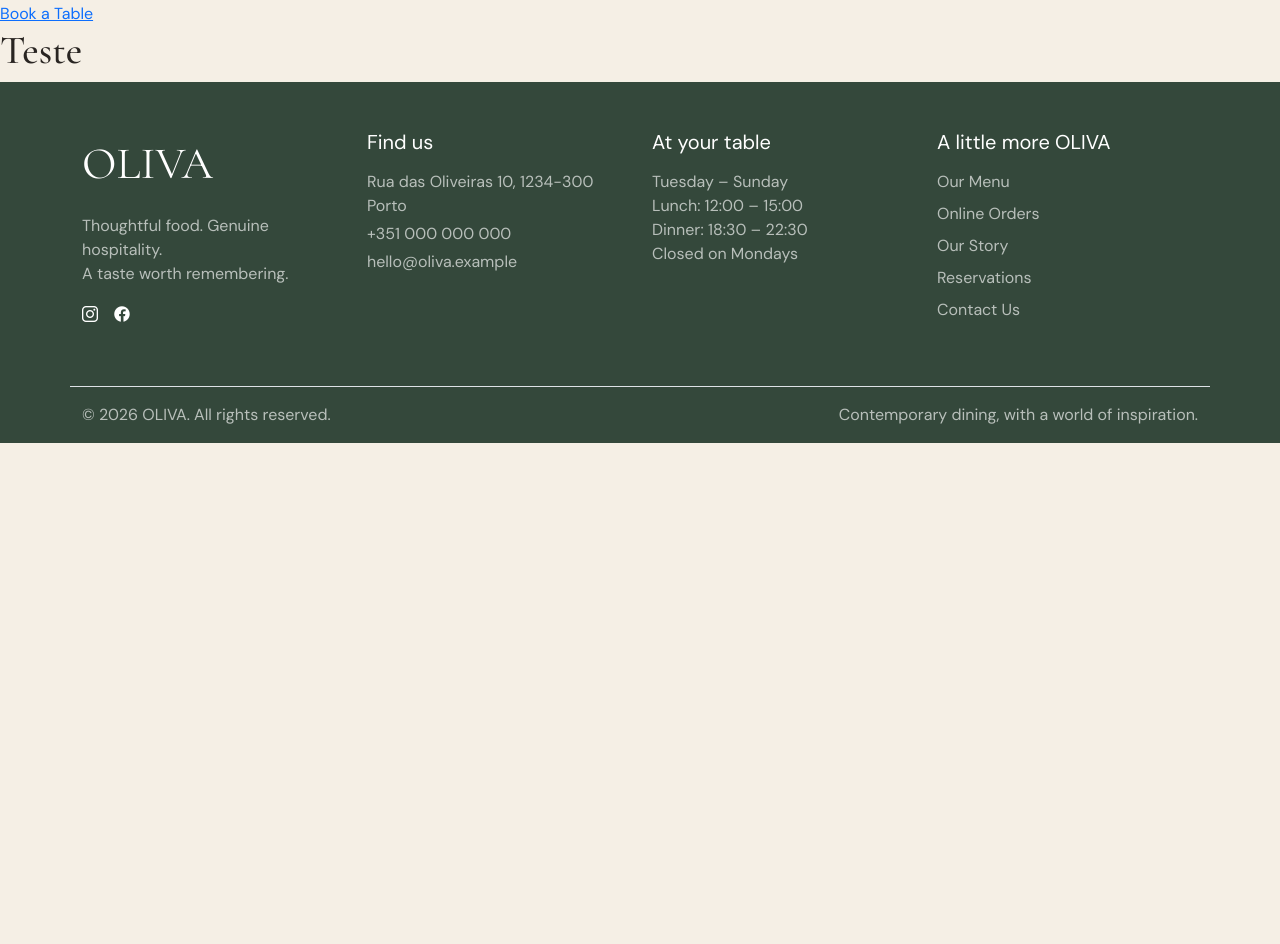
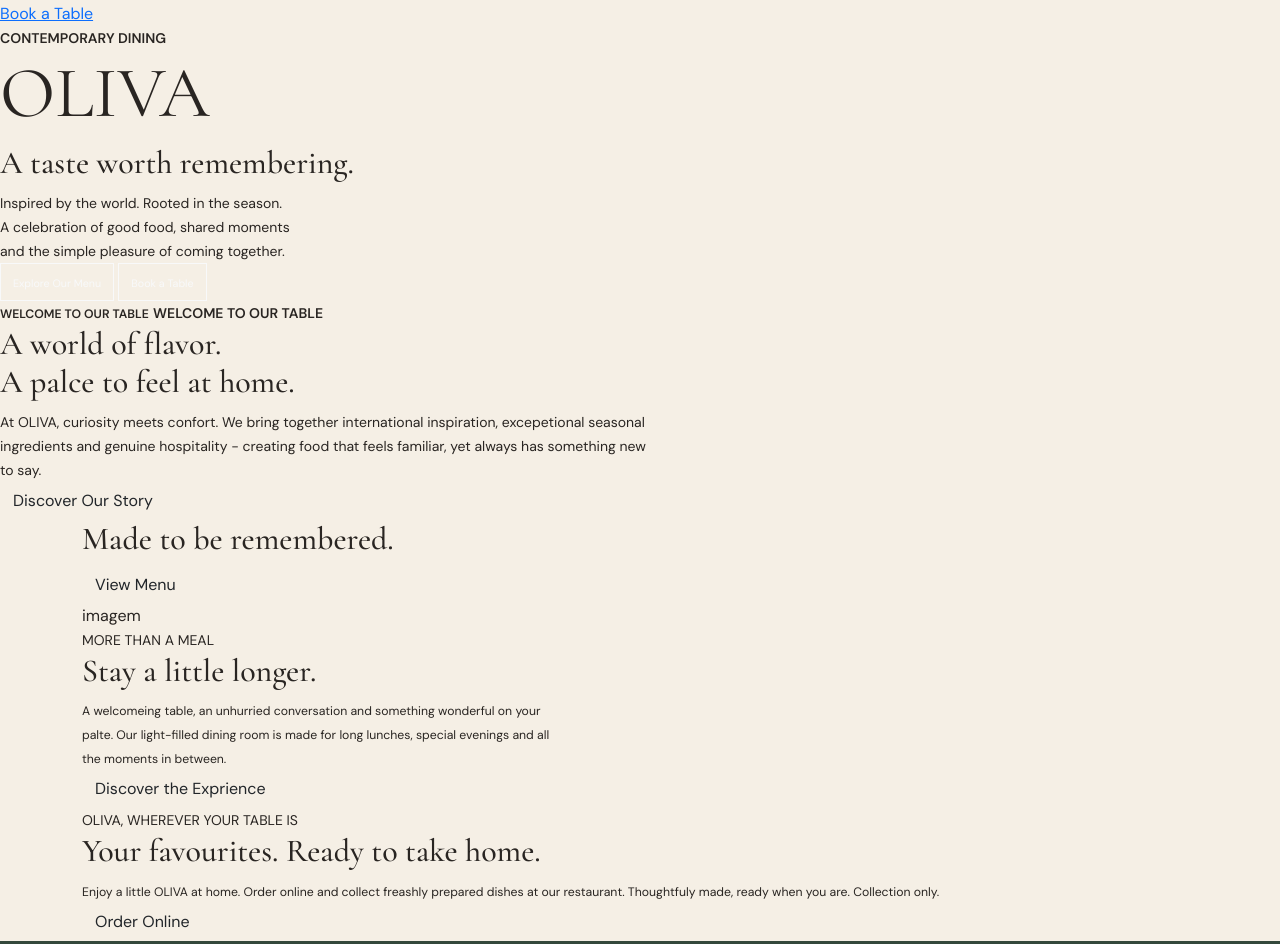
Before and after one commit to AlineDsouza/oliva-web-project, a plain HTML site: page index.html in a window 1280 px wide. Shown: the part 182-1126 px from the top of the page. Before the commit the page ends 800 px from the top, so only its background shows below. Drawn offline with nearby package versions, Linux system fonts and the light colour scheme.

Commit message:
homePage
Done the homepage base structure

```diff
--- a/index.html
+++ b/index.html
@@ -1,5 +1,6 @@
 <!DOCTYPE html>
 <html lang="en">
+
 <head>
     <meta charset="UTF-8">
     <meta name="viewport" content="width=device-width, initial-scale=1.0">
@@ -8,12 +9,15 @@
     <!-- Google Fonts -->
     <link rel="preconnect" href="https://fonts.googleapis.com">
     <link rel="preconnect" href="https://fonts.gstatic.com" crossorigin>
-    <link href="https://fonts.googleapis.com/css2?family=Cormorant+Garamond:ital,wght@0,400;0,500;0,600;1,400;1,500;1,600&family=DM+Sans:wght@400;500;600&display=swap" rel="stylesheet">
+    <link
+        href="https://fonts.googleapis.com/css2?family=Cormorant+Garamond:ital,wght@0,400;0,500;0,600;1,400;1,500;1,600&family=DM+Sans:wght@400;500;600&display=swap"
+        rel="stylesheet">
 
     <!--Link bootstrap-->
-     <link href="https://cdn.jsdelivr.net/npm/bootstrap@5.3.9/dist/css/bootstrap.min.css" rel="stylesheet" integrity="sha384-yEPZ7jP9S0QKiUQ0m3jjsO4ProIW7wvR9gXkI7JOGa2XVsw53Yke2bsdkBbjmmiX" crossorigin="anonymous">
+    <link href="https://cdn.jsdelivr.net/npm/bootstrap@5.3.9/dist/css/bootstrap.min.css" rel="stylesheet"
+        integrity="sha384-yEPZ7jP9S0QKiUQ0m3jjsO4ProIW7wvR9gXkI7JOGa2XVsw53Yke2bsdkBbjmmiX" crossorigin="anonymous">
 
-     <!--Link css-->
+    <!--Link css-->
     <link rel="stylesheet" href="css/global.css">
 
 </head>
@@ -23,7 +27,121 @@
     <div id="navbar-container"></div>
 
     <main>
-        <h1>Teste</h1>
+        <section class="hero">
+            <div>
+                <small class="fw-bold">CONTEMPORARY DINING</small>
+                <h1 class="display-2">OLIVA</h1>
+                <h2 class="">A taste worth remembering.</h2>
+                <small>
+                    Inspired by the world. Rooted in the season.
+                    <br>
+                    A celebration of good food, shared moments
+                    <br>
+                    and the simple pleasure of coming together.
+                </small>
+                <div>
+                    <a href="#" class="btn btn-outline-light rounded-0">
+                        <small><small><small>Explore Our Menu</small></small></small>
+                        <!--inserir seta no botao-->
+                    </a>
+                    <a href="#" class="btn btn-outline-light rounded-0">
+                        <small><small><small>Book a Table</small></small></small>
+                        <!--inserir seta no botao-->
+                    </a>
+                </div>
+            </div>
+        </section>
+
+        <!-- Section welcome to our table-->
+        <section>
+            <div>
+                <div>
+                    <small class="fw-bold"><small>WELCOME TO OUR TABLE</small></small>
+                    <small class="fw-bold">WELCOME TO OUR TABLE</small> <!-- comparaçao apenas-->
+                    <h2>
+                        A world of flavor.
+                        <br>
+                        A palce to feel at home.
+                    </h2>
+                    <small>
+                        At OLIVA, curiosity meets confort. We bring together international inspiration, excepetional
+                        seasonal
+                        <br>
+                        ingredients and genuine hospitality - creating food that feels familiar, yet always has
+                        something new
+                        <br>
+                        to say.
+                    </small>
+                    <div>
+                        <a href="" class="btn">Discover Our Story</a>
+                        <!--inserir seta no botao-->
+                    </div>
+                </div>
+            </div>
+        </section>
+
+        <!--Section made to be remembered-->
+        <section>
+            <div class="container">
+                <div>
+                    <h2>Made to be remembered.</h2>
+                    <div>
+                        <a href="#" class="btn">View Menu</a>
+                        <!--inserir seta no botao-->
+                    </div>
+                </div>
+                <div>
+                    <div>
+                        <!--Card 1-->
+                    </div>
+                    <div>
+                        <!--Card 2-->
+                    </div>
+                    <div>
+                        <!--Card 3-->
+                    </div>
+                </div>
+            </div>
+        </section>
+
+        <!--Section more than a meal -->
+        <section>
+            <div class="container">
+                <div>imagem</div>
+                <div>
+                    <small>MORE THAN A MEAL</small>
+                    <h2>Stay a little longer.</h2>
+                    <small><small>
+                        A welcomeing table, an unhurried conversation and something wonderful on your
+                        <br>
+                        palte. Our light-filled dining room is made for long lunches, special evenings and all
+                        <br>
+                        the moments in between.
+                    </small></small>
+                    <div>
+                        <a href="#" class="btn">Discover the Exprience</a>
+                        <!--inserir seta no botao-->
+                    </div>
+                </div>
+            </div>
+        </section>
+
+        <!--Section Order Online-->
+        <section>
+            <div class="container">
+                <div>
+                    <small>OLIVA, WHEREVER YOUR TABLE IS</small>
+                    <h2>Your favourites. Ready to take home.</h2>
+                    <small><small>Enjoy a little OLIVA at home. Order online and collect freashly prepared dishes at our restaurant. Thoughtfuly made, ready when you are. Collection only.</small></small>
+
+                </div>
+                <div>
+                    <!--inserir caixa no botao-->
+                    <a href="#" class="btn">Order Online</a>
+                    <!--inserir seta no botao-->
+                </div>
+            </div>
+        </section>
     </main>
 
 
@@ -36,7 +154,10 @@
     <script src="js/script.js"></script>
 
     <!--Link script bootstrap-->
-    <script src="https://cdn.jsdelivr.net/npm/bootstrap@5.3.9/dist/js/bootstrap.bundle.min.js" integrity="sha384-WyOxWvTyr1QaMPfiPJSv76iReVthorl5uWlFtZPyK0IEB0hGzo9y5Bp9mYanr8Bu" crossorigin="anonymous"></script>
+    <script src="https://cdn.jsdelivr.net/npm/bootstrap@5.3.9/dist/js/bootstrap.bundle.min.js"
+        integrity="sha384-WyOxWvTyr1QaMPfiPJSv76iReVthorl5uWlFtZPyK0IEB0hGzo9y5Bp9mYanr8Bu"
+        crossorigin="anonymous"></script>
 
 </body>
+
 </html>
```
